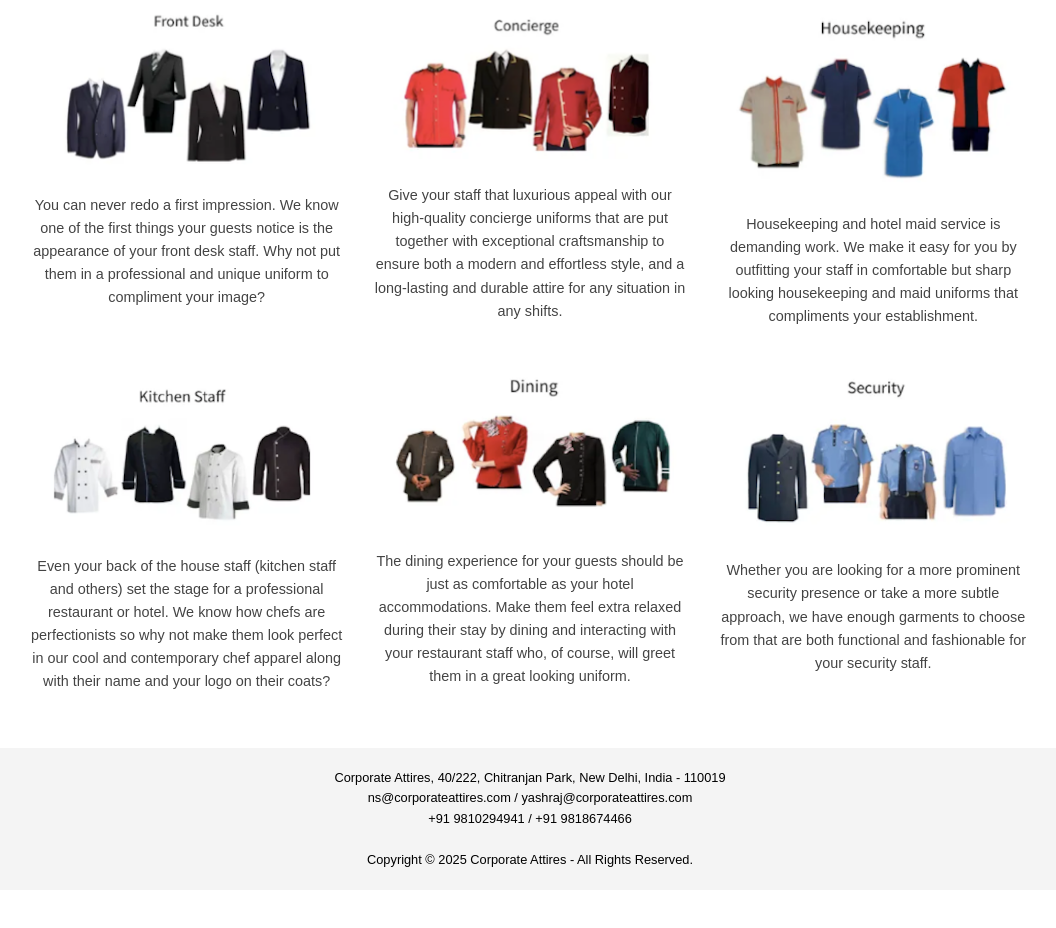
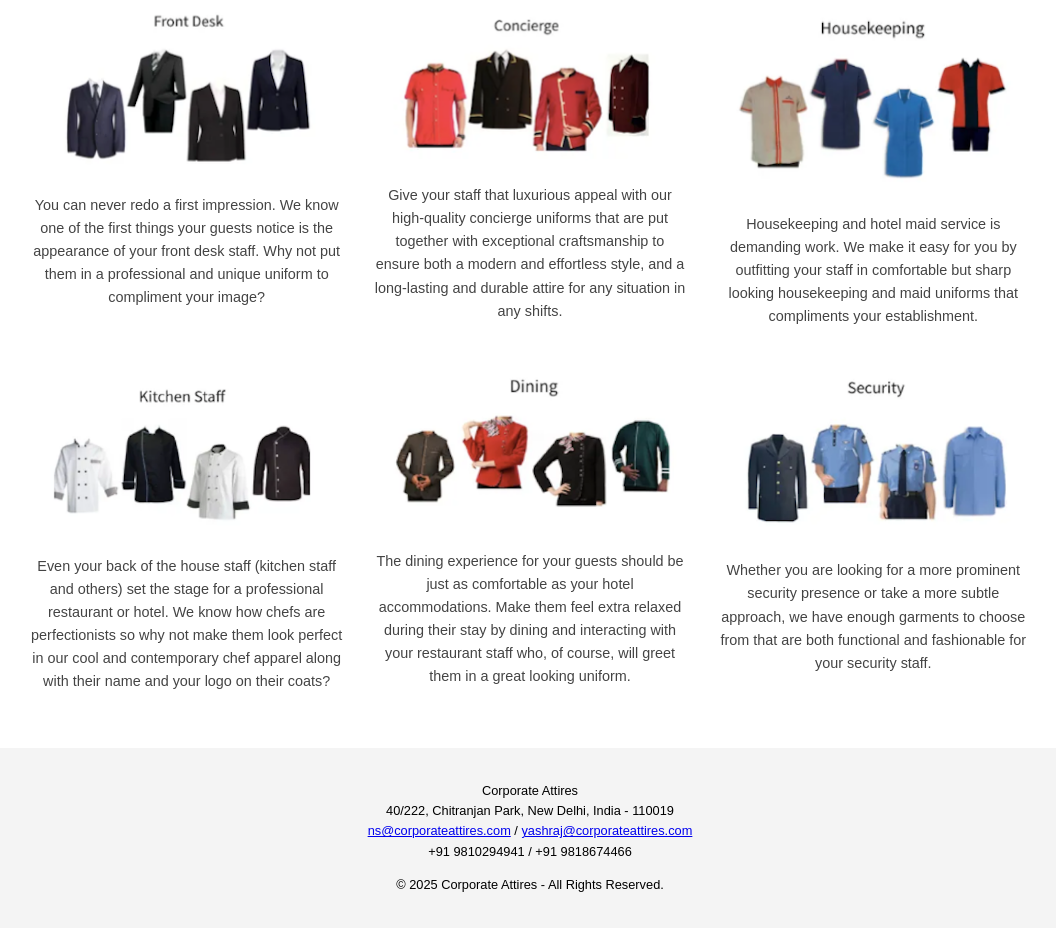
Before and after one commit to corporateattires/corporateattires, a plain HTML site: page catalogue.html in a window 1280 px wide. Shown: the part 265-1193 px from the top of the page, without its empty margins (110-1166 px from the left). Before the commit the page ends 1155 px from the top, so only its background shows below. Drawn offline with Linux system fonts and the light colour scheme.

Commit message:
Update catalogue.html

```diff
--- a/catalogue.html
+++ b/catalogue.html
@@ -114,12 +114,17 @@
 
   </div>
 
-  <footer>
-    Corporate Attires, 40/222, Chitranjan Park, New Delhi, India - 110019<br>
-    ns@corporateattires.com / yashraj@corporateattires.com<br>
-    +91 9810294941 / +91 9818674466<br><br>
-    Copyright © 2025 Corporate Attires - All Rights Reserved.
-  </footer>
+ <footer>
+  <p>
+    Corporate Attires<br>
+    40/222, Chitranjan Park, New Delhi, India - 110019<br>
+    <a href="mailto:ns@corporateattires.com">ns@corporateattires.com</a> /
+    <a href="mailto:yashraj@corporateattires.com">yashraj@corporateattires.com</a><br>
+    +91 9810294941 / +91 9818674466
+  </p>
+  <p style="margin-top: 10px;">&copy; 2025 Corporate Attires - All Rights Reserved.</p>
+</footer>
+
 
 </body>
 </html>
```
